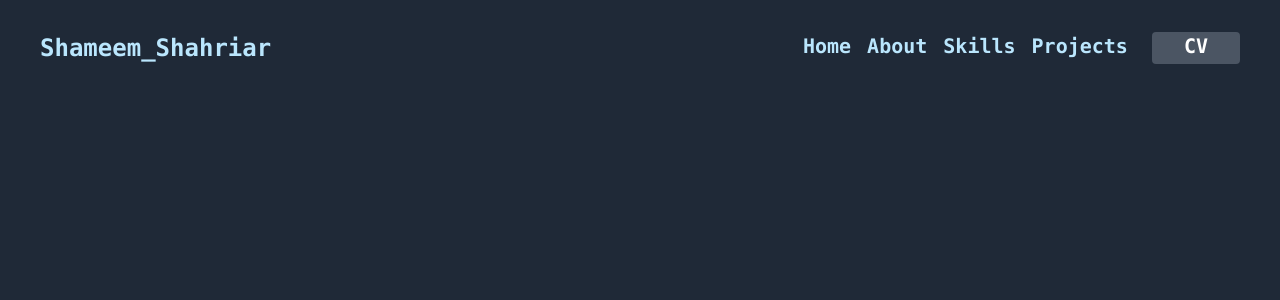
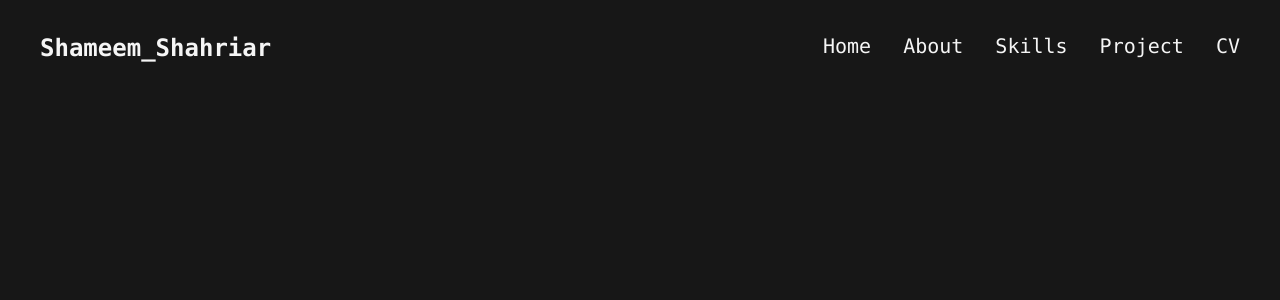
Before and after one commit to NoobyWebDev/portfolio, a React (Vite) app: page / in a window 1280 px wide. Shown: the top 300 px of the page. Built offline with nearby package versions, Linux system fonts and the light colour scheme.

Commit message:
change background and text Color. Added framer-motion

```diff
--- a/package.json
+++ b/package.json
@@ -14,6 +14,7 @@
     "@fortawesome/free-regular-svg-icons": "^6.4.2",
     "@fortawesome/free-solid-svg-icons": "^6.4.2",
     "@fortawesome/react-fontawesome": "^0.2.0",
+    "framer-motion": "^10.16.4",
     "react": "^18.2.0",
     "react-dom": "^18.2.0",
     "react-icons": "^4.11.0"
--- a/src/App.jsx
+++ b/src/App.jsx
@@ -4,8 +4,8 @@ import "./index.css"
 function App() {
   return (
     <>
-      <main className='bg-gray-800 min-h-screen w-screen'>
-        <section className=' bg-gray-800 min-h-screen px-10'>
+      <main className='bg-neutral-900 min-h-screen w-screen'>
+        <section className='min-h-screen px-10'>
           <Menu />
         </section>
       </main>
--- a/src/Menu.jsx
+++ b/src/Menu.jsx
@@ -1,6 +1,7 @@
 import { useState } from "react"
 import { FaBars, FaTimes } from "react-icons/fa"
-
+import { NavList } from "./NavList"
+import { motion } from "framer-motion"
 export const Menu = () => {
   const [nav, setNav] = useState(false)
   const handleNav = () => {
@@ -9,37 +10,25 @@ export const Menu = () => {
   console.log(nav)
   return (
     <div>
-      <nav className=' text-sky-200 font-bold font-mono flex py-8 justify-between text-xl'>
+      <nav className=' text-neutral-100 font-bold font-mono flex py-8 justify-between text-xl'>
         <h1 className='text-2xl'>Shameem_Shahriar</h1>
 
         {/* menu */}
-        <ul className='hidden md:flex gap-4'>
-          <li>
-            <a href='#'>Home</a>
-          </li>
-          <li>
-            <a href='#'>About</a>
-          </li>
-          <li>
-            <a href='#'>Skills</a>
-          </li>
-          <li>
-            <a href='#'>Projects</a>
-          </li>
-          <li className='  bg-gray-600 text-white ml-2 rounded'>
-            <a href='#' className='p-8 '>
-              CV
-            </a>
-          </li>
+        <ul className='hidden md:flex gap-8'>
+          <NavList textSize='text-xl'>Home</NavList>
+          <NavList textSize='text-xl'>About</NavList>
+          <NavList textSize='text-xl'>Skills</NavList>
+          <NavList textSize='text-xl'>Project</NavList>
+          <NavList textSize='text-xl'>CV</NavList>
         </ul>
 
         {/* Hamburger/mobile menu */}
 
         <div onClick={handleNav} className='md:hidden z-10'>
           {!nav ? (
-            <FaBars className=' w-6 h-6' />
+            <FaBars className=' w-6 h-6 hover:text-sky-400' />
           ) : (
-            <FaTimes className=' w-6 h-6' />
+            <FaTimes className=' w-6 h-6 hover:text-sky-400' />
           )}
         </div>
 
@@ -47,49 +36,24 @@ export const Menu = () => {
           className={
             !nav
               ? "hidden"
-              : "absolute flex flex-col justify-center items-center w-full h-screen bg-gray-800 top-0 left-0 "
+              : "absolute flex flex-col justify-center items-center w-full h-screen bg-neutral-900 top-0 left-0 "
           }
         >
-          <li className='py-8 text-4xl'>
-            <a
-              href='#'
-              className='px-10 text-sky-200 bg-gray-800 rounded hover:bg-sky-200 hover:text-gray-800'
-            >
-              Home
-            </a>
-          </li>
-          <li className='py-8 text-4xl'>
-            <a
-              href='#'
-              className='px-10 text-sky-200 bg-gray-800 rounded hover:bg-sky-200 hover:text-gray-800'
-            >
-              About
-            </a>
-          </li>
-          <li className='py-8 text-4xl'>
-            <a
-              href='#'
-              className='px-10 text-sky-200 bg-gray-800 rounded hover:bg-sky-200 hover:text-gray-800'
-            >
-              Skills
-            </a>
-          </li>
-          <li className='py-8 text-4xl '>
-            <a
-              href='#'
-              className='px-10 text-sky-200 bg-gray-800 rounded hover:bg-sky-200 hover:text-gray-800'
-            >
-              Projects
-            </a>
-          </li>
-          <li className='py-8 text-4xl'>
-            <a
-              href='#'
-              className='px-10 text-sky-200 bg-gray-800 rounded hover:bg-sky-200 hover:text-gray-800'
-            >
-              CV
-            </a>
-          </li>
+          <NavList textSize='text-4xl' paddingY='py-8' paddingX='px-10'>
+            Home
+          </NavList>
+          <NavList textSize='text-4xl' paddingY='py-8' paddingX='px-10'>
+            About
+          </NavList>
+          <NavList textSize='text-4xl' paddingY='py-8' paddingX='px-10'>
+            Skills
+          </NavList>
+          <NavList textSize='text-4xl' paddingY='py-8' paddingX='px-10'>
+            Project
+          </NavList>
+          <NavList textSize='text-4xl' paddingY='py-8' paddingX='px-10'>
+            CV
+          </NavList>
         </ul>
       </nav>
     </div>
--- /dev/null
+++ b/src/NavList.jsx
@@ -0,0 +1,19 @@
+import { motion } from "framer-motion"
+
+export const NavList = ({ children, textSize, paddingY, paddingX }) => {
+  return (
+    <motion.li
+      whileHover={{ scale: 1.2 }}
+      whileFocus={{ scale: 1.2 }}
+      whileTap={{ scale: 0.8 }}
+      className={`${textSize} ${paddingY}`}
+    >
+      <a
+        href='#'
+        className={`${paddingX} font-light bg-neutral-900  text-neutral-100 focus:text-sky-400 hover:text-sky-400`}
+      >
+        {children}
+      </a>
+    </motion.li>
+  )
+}
```
Also changed, not shown: .eslintrc.cjs, 1 other file (tests, documents, lock files or other folders).
